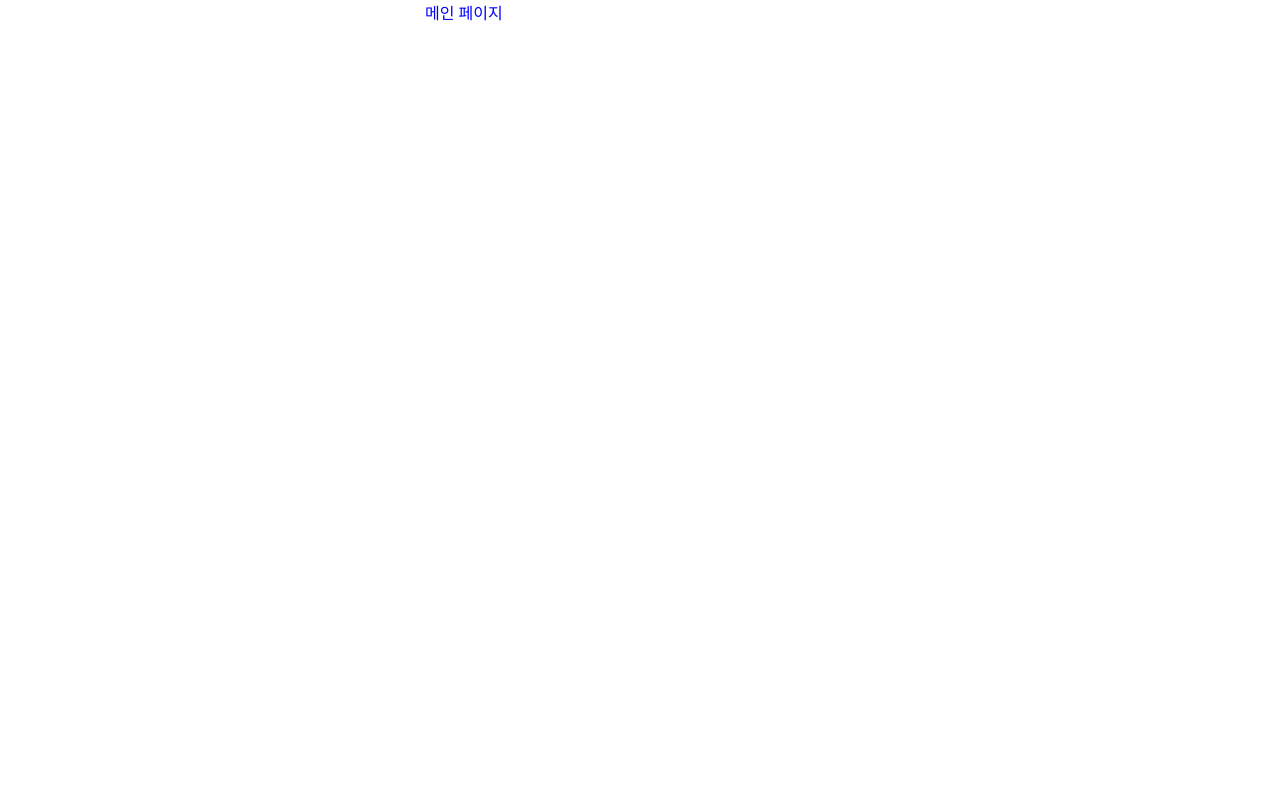
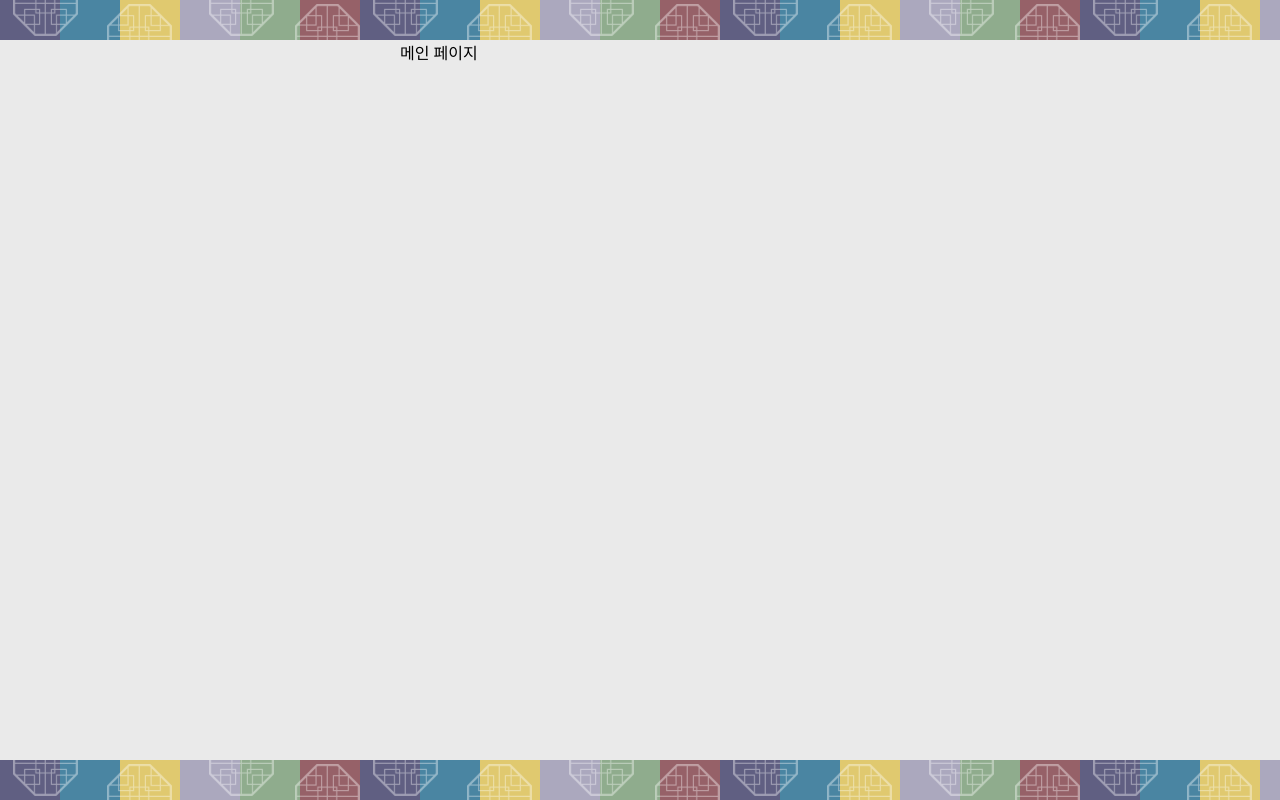
Before and after one commit to jangsumi/Making-Tteokguk-FE, a React (Vite) app: page / in a window 1280 px wide. Built offline with nearby package versions, Linux system fonts and the light colour scheme; a web font is replaced by a local one.

Commit message:
feat: 프로젝트 초기 설정
- 상단선, 하단선 적용
- 공통 배경 색상 적용

```diff
--- a/src/App.jsx
+++ b/src/App.jsx
@@ -1,15 +1,18 @@
 import React from "react";
 import { BrowserRouter, Route, Routes } from "react-router-dom";
 import Main from "./pages/Main/Main";
+import * as styled from "./styles";
 
 const App = () => {
   return (
+    <>
+      <styled.Line />
       <div
         className="App"
         style={{
-        maxWidth: "430px",
+          maxWidth: "480px",
           margin: "0 auto",
-        minHeight: "100%",
+          minHeight: "calc(100vh - 80px)",
           width: "auto",
           position: "relative",
           wordBreak: "keep-all",
@@ -21,6 +24,8 @@ const App = () => {
           </Routes>
         </BrowserRouter>
       </div>
+      <styled.Line />
+    </>
   );
 };
 
--- a/src/pages/Main/styles.jsx
+++ b/src/pages/Main/styles.jsx
@@ -1,6 +1,4 @@
 import styled from "styled-components";
 
-export const TestBox = styled.div`
-  color: blue;
-`;
+export const TestBox = styled.div``;
 // ADD MORE . . .
--- a/src/static/GlobalStyles.jsx
+++ b/src/static/GlobalStyles.jsx
@@ -12,6 +12,7 @@ const GlobalStyle = createGlobalStyle`
     margin: 0;
     padding: 0;
     font-family: 'GowunDodum-Regular';
+    background: #eaeaea;
   }
 
   body {
--- /dev/null
+++ b/src/styles.jsx
@@ -0,0 +1,8 @@
+import styled from "styled-components";
+import line from './images/line.svg';
+
+export const Line = styled.div`
+  height: 40px;
+  background-image: url(${line});
+  background-repeat: repeat-x;
+`;
```
Also changed, not shown: src/images/line.svg (added). Lines whose indentation alone changed are shown as unchanged.
